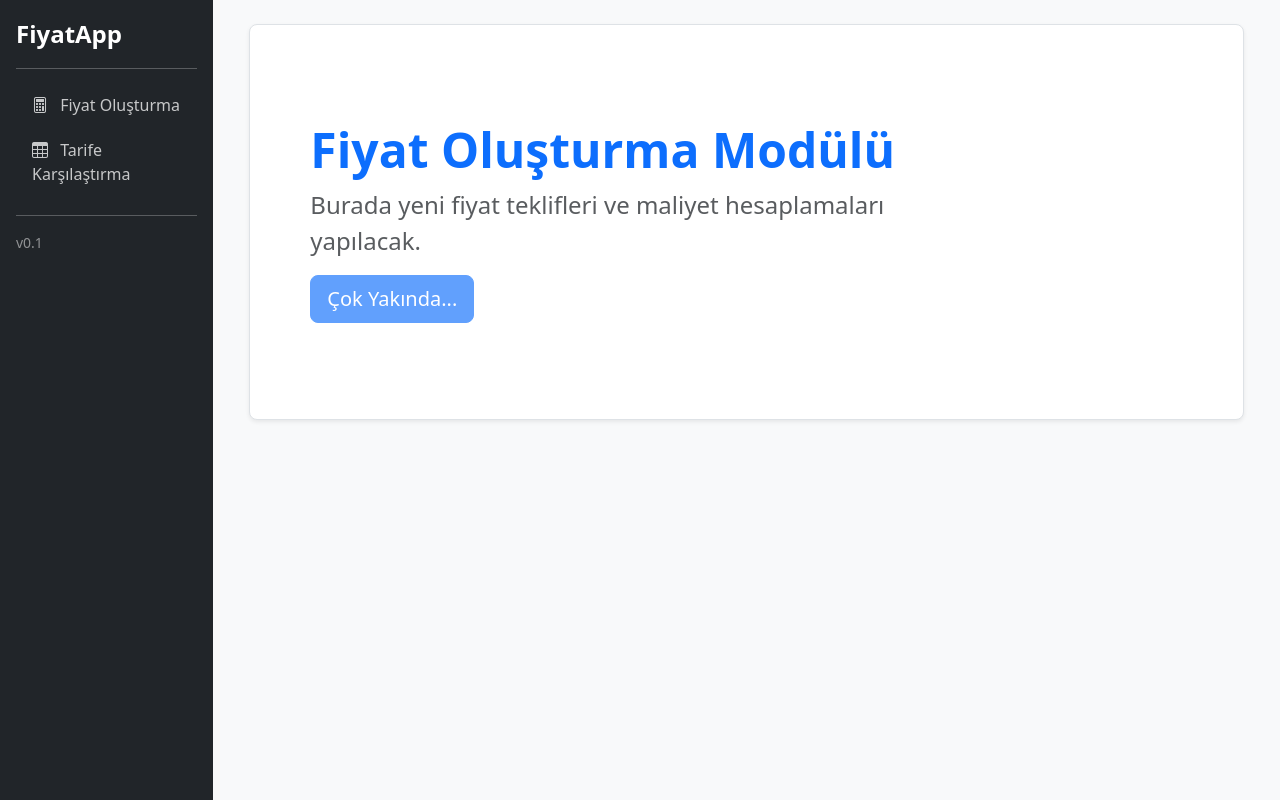
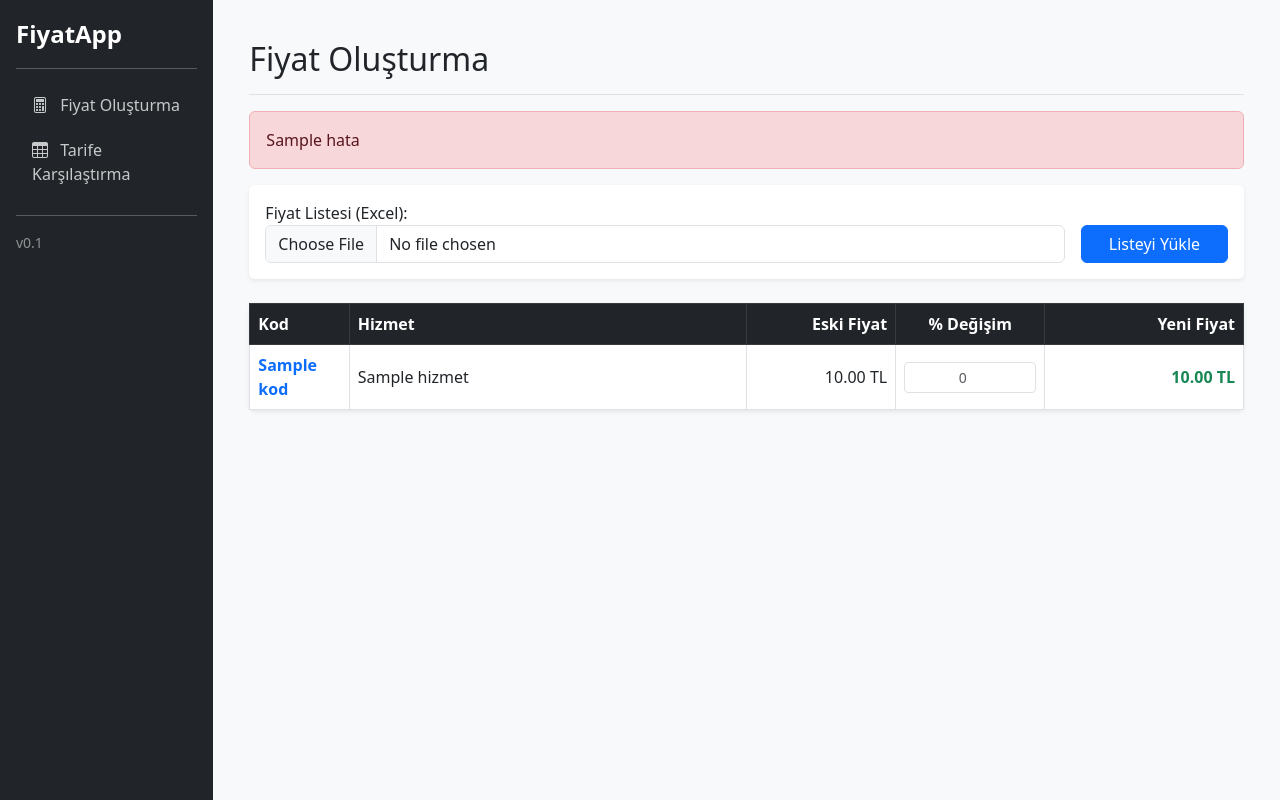
Before and after one commit to hursat/fiyatlandirma_uygulamasi, a Django app: template core/templates/core/fiyat_olusturma.html in a window 1280 px wide. Run offline with Django 5.2, Linux system fonts and the light colour scheme; tables that the repository leaves empty hold one stand-in row (values such as "Sample post"); the template is opened without the code that fills it: values that come from a table or form of the project are taken from there, most other values are stand-ins (such as "Sample title", 1, 10 or a date in 2020).

Commit message:
güncel hali yüklendi

```diff
--- a/core/forms.py
+++ b/core/forms.py
@@ -9,3 +9,6 @@ class TarifeYuklemeForm(forms.ModelForm):
             'eski_yil_dosyasi': forms.FileInput(attrs={'class': 'form-control', 'accept': '.xlsx, .xls'}),
             'yeni_yil_dosyasi': forms.FileInput(attrs={'class': 'form-control', 'accept': '.xlsx, .xls'}),
         }
+
+class FiyatListesiYuklemeForm(forms.Form):
+    dosya = forms.FileField(label="Fiyat Listesi (Excel)", widget=forms.FileInput(attrs={'class': 'form-control'}))
--- a/core/templates/core/fiyat_olusturma.html
+++ b/core/templates/core/fiyat_olusturma.html
@@ -1,13 +1,94 @@
 {% extends 'core/base.html' %}
 
 {% block content %}
-<div class="container">
-    <div class="p-5 mb-4 bg-white rounded-3 shadow-sm border">
-        <div class="container-fluid py-5">
-            <h1 class="display-5 fw-bold text-primary">Fiyat Oluşturma Modülü</h1>
-            <p class="col-md-8 fs-4 text-muted">Burada yeni fiyat teklifleri ve maliyet hesaplamaları yapılacak.</p>
-            <button class="btn btn-primary btn-lg" type="button" disabled>Çok Yakında...</button>
+<div class="container-fluid">
+    <div class="d-flex justify-content-between align-items-center pt-3 pb-2 mb-3 border-bottom">
+        <h1 class="h2">Fiyat Oluşturma</h1>
+    </div>
+
+    {% if hata %}
+        <div class="alert alert-danger">{{ hata }}</div>
+    {% endif %}
+
+    <div class="card shadow-sm border-0 mb-4">
+        <div class="card-body">
+            <form method="post" enctype="multipart/form-data" class="row g-3 align-items-end">
+                {% csrf_token %}
+                <div class="col-md-10">
+                    {{ form.dosya.label_tag }}
+                    {{ form.dosya }}
+                </div>
+                <div class="col-md-2">
+                    <button type="submit" class="btn btn-primary w-100">Listeyi Yükle</button>
+                </div>
+            </form>
         </div>
     </div>
+
+    {% if veriler %}
+    <div class="card shadow-sm border-0">
+        <div class="table-responsive">
+            <table class="table table-hover table-bordered align-middle mb-0">
+                <thead class="table-dark sticky-top">
+                    <tr>
+                        <th style="width: 10%">Kod</th>
+                        <th style="width: 40%">Hizmet</th>
+                        <th style="width: 15%" class="text-end">Eski Fiyat</th>
+                        <th style="width: 15%" class="text-center">% Değişim</th>
+                        <th style="width: 20%" class="text-end">Yeni Fiyat</th>
+                    </tr>
+                </thead>
+                <tbody>
+                    {% for satir in veriler %}
+                    <tr>
+                        <td class="fw-bold text-primary">{{ satir.kod }}</td>
+                        <td>{{ satir.hizmet }}</td>
+
+                        <td class="text-end" data-fiyat="{{ satir.eski_fiyat }}">
+                            {{ satir.eski_fiyat|floatformat:2 }} TL
+                        </td>
+
+                        <td>
+                            <input type="number" step="0.01" class="form-control form-control-sm text-center degisim-input" placeholder="0">
+                        </td>
+
+                        <td class="text-end fw-bold text-success yeni-fiyat-hucre">
+                            {{ satir.eski_fiyat|floatformat:2 }} TL
+                        </td>
+                    </tr>
+                    {% endfor %}
+                </tbody>
+            </table>
+        </div>
+    </div>
+    {% endif %}
 </div>
+
+<script>
+    document.addEventListener('DOMContentLoaded', function() {
+        // Tüm değişim inputlarını seç
+        const inputs = document.querySelectorAll('.degisim-input');
+
+        inputs.forEach(input => {
+            input.addEventListener('input', function() {
+                // Hangi satırda olduğumuzu bul
+                const row = this.closest('tr');
+
+                // Eski fiyatı al (data-fiyat özelliğinden ham sayıyı alıyoruz)
+                const eskiFiyat = parseFloat(row.querySelector('td[data-fiyat]').getAttribute('data-fiyat').replace(',', '.'));
+
+                // Girilen yüzdeyi al
+                let yuzde = parseFloat(this.value);
+                if (isNaN(yuzde)) yuzde = 0;
+
+                // Yeni fiyatı hesapla: Eski + (Eski * Yüzde / 100)
+                const yeniFiyat = eskiFiyat + (eskiFiyat * yuzde / 100);
+
+                // Ekrana yazdır (Türkçe formatında: virgüllü)
+                row.querySelector('.yeni-fiyat-hucre').innerText =
+                    yeniFiyat.toLocaleString('tr-TR', { minimumFractionDigits: 2, maximumFractionDigits: 2 }) + ' TL';
+            });
+        });
+    });
+</script>
 {% endblock %}
```
Also changed, not shown: core/views.py (+72 -3 lines).
